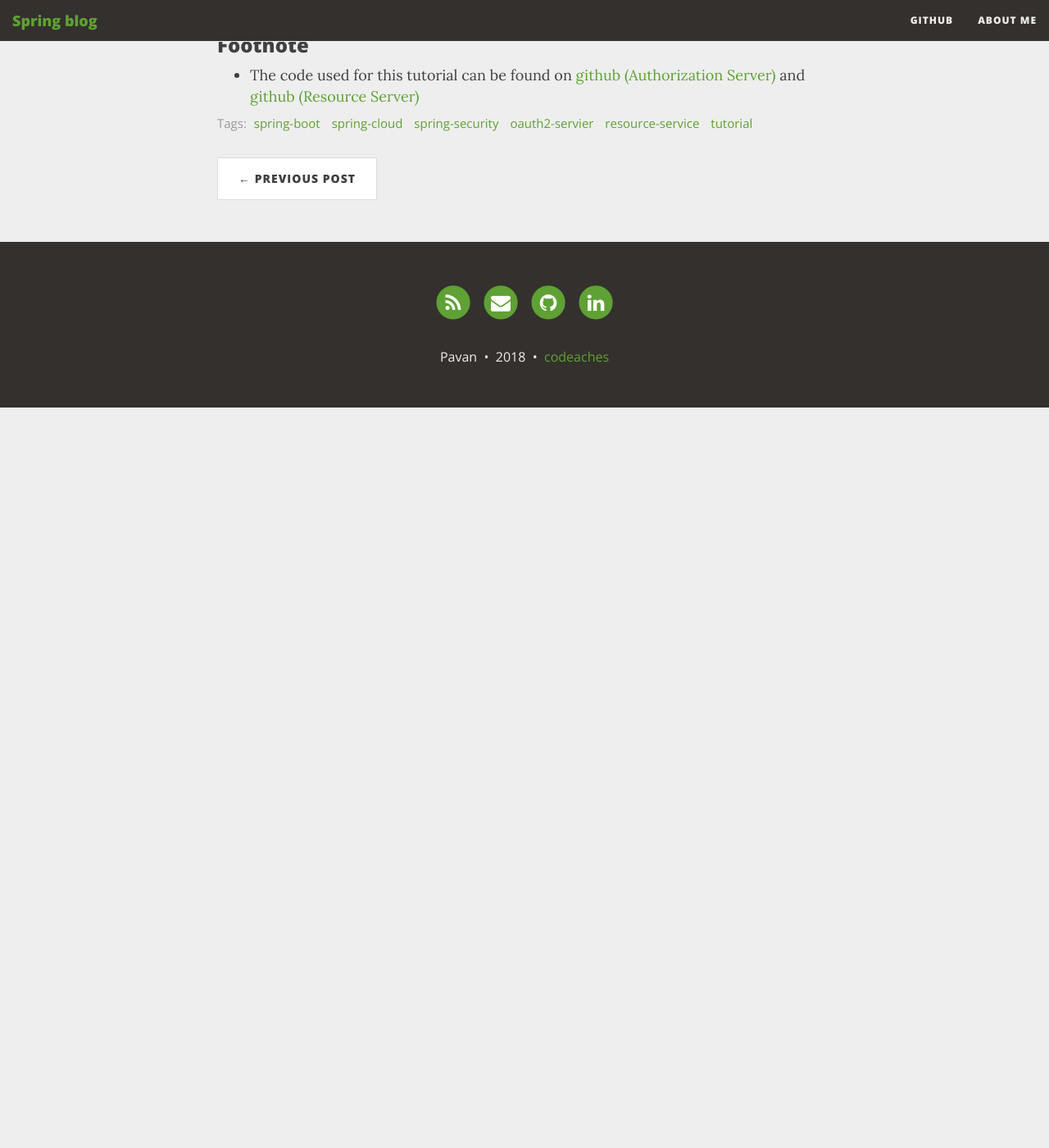
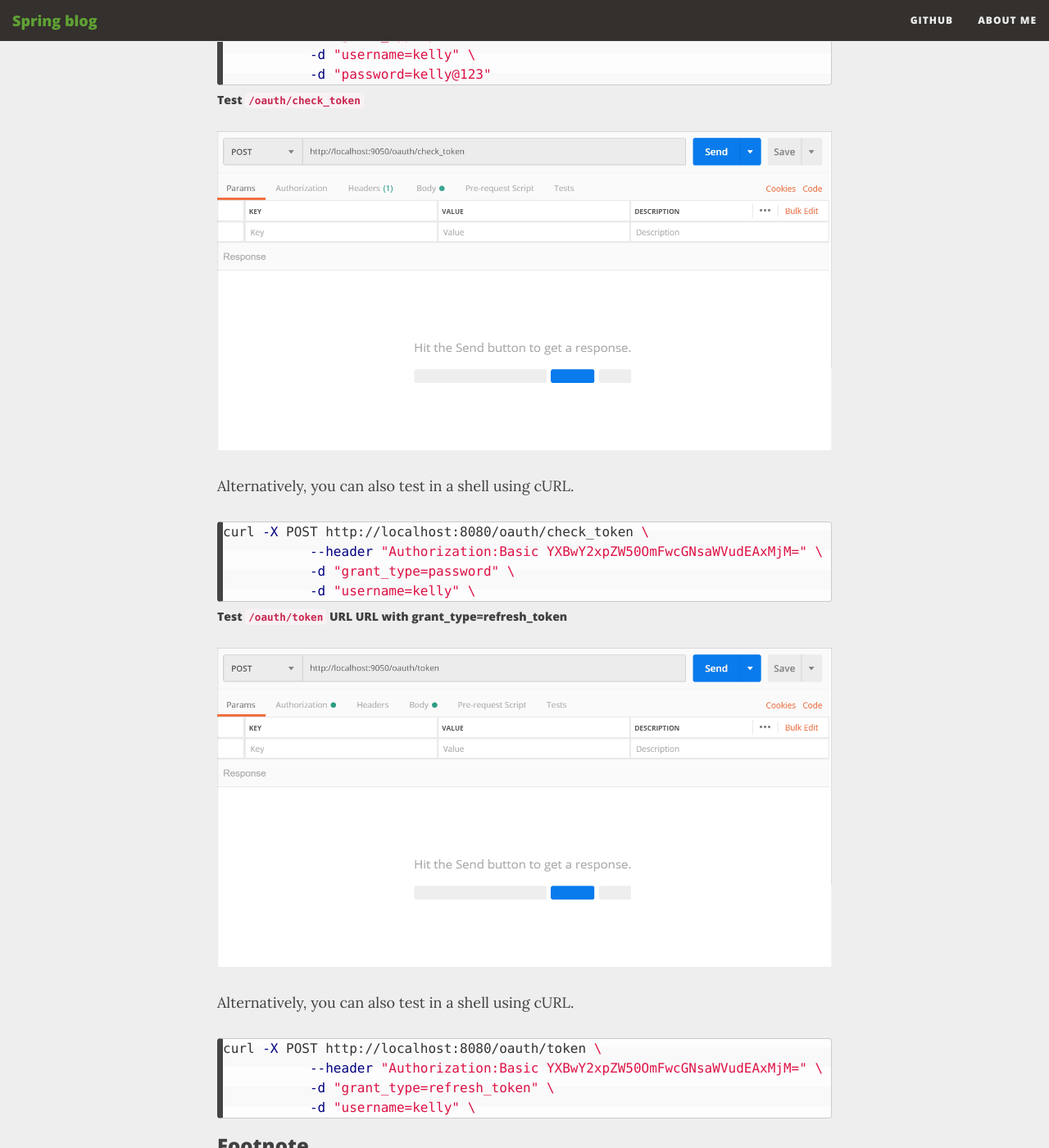
Before and after one commit to codeaches/codeaches.github.io, a Jekyll site: the page built from _posts/2018-12-17-Spring Boot-OAuth2 and Resource Server setup.md, in a window 1280 px wide and 1400 px high, scrolled down 8057 px. Shown: the whole window at 82% size. Built offline with Jekyll 4.4.1, drawn with Linux system fonts in a browser that asks for light colours; nearby versions of some CDN libraries; before the commit the page ends 8554 px from its top, so only the background shows below that; some of the changed text lies outside the part shown.

Commit message:
no message

````diff
--- a/_posts/2018-12-17-Spring Boot-OAuth2 and Resource Server setup.md
+++ b/_posts/2018-12-17-Spring Boot-OAuth2 and Resource Server setup.md
@@ -295,7 +295,7 @@ o.s.b.w.embedded.tomcat.TomcatWebServer  : Tomcat started on port(s): 9040 (http
 c.c.demo.oauth2server.ConfigsvrApplication  : Started ConfigsvrApplication in 12.233 seconds (JVM running for 14.419)
 ```
 
-##### Test `/oauth/token` URL
+##### Test `/oauth/token` URL with grant_type=grant_type
 
 ![POSTMAN Console](/img/oauth2server-token_1.gif){:target="_blank"}
 
@@ -309,5 +309,31 @@ curl -X POST http://localhost:8080/oauth/token \
 	   -d "password=kelly@123"
 ```
 
+##### Test `/oauth/check_token`
+
+![POSTMAN Console](/img/oauth2server-token_2.gif){:target="_blank"}
+
+Alternatively, you can also test in a shell using cURL.
+
+```sh
+curl -X POST http://localhost:8080/oauth/check_token \
+	   --header "Authorization:Basic YXBwY2xpZW50OmFwcGNsaWVudEAxMjM=" \
+	   -d "grant_type=password" \
+	   -d "username=kelly" \
+```
+
+##### Test `/oauth/token` URL URL with grant_type=refresh_token
+
+![POSTMAN Console](/img/oauth2server-token_3.gif){:target="_blank"}
+
+Alternatively, you can also test in a shell using cURL.
+
+```sh
+curl -X POST http://localhost:8080/oauth/token \
+	   --header "Authorization:Basic YXBwY2xpZW50OmFwcGNsaWVudEAxMjM=" \
+	   -d "grant_type=refresh_token" \
+	   -d "username=kelly" \
+```
+
 ### Footnote
  - The code used for this tutorial can be found on [github (Authorization Server)](https://github.com/codeaches/oauth2server){:target="_blank"} and [github (Resource Server)](https://github.com/codeaches/petstore){:target="_blank"}
````
Also changed, not shown: img/oauth2server-token_1.gif, img/oauth2server-token_2.gif (added), img/oauth2server-token_3.gif (added).
